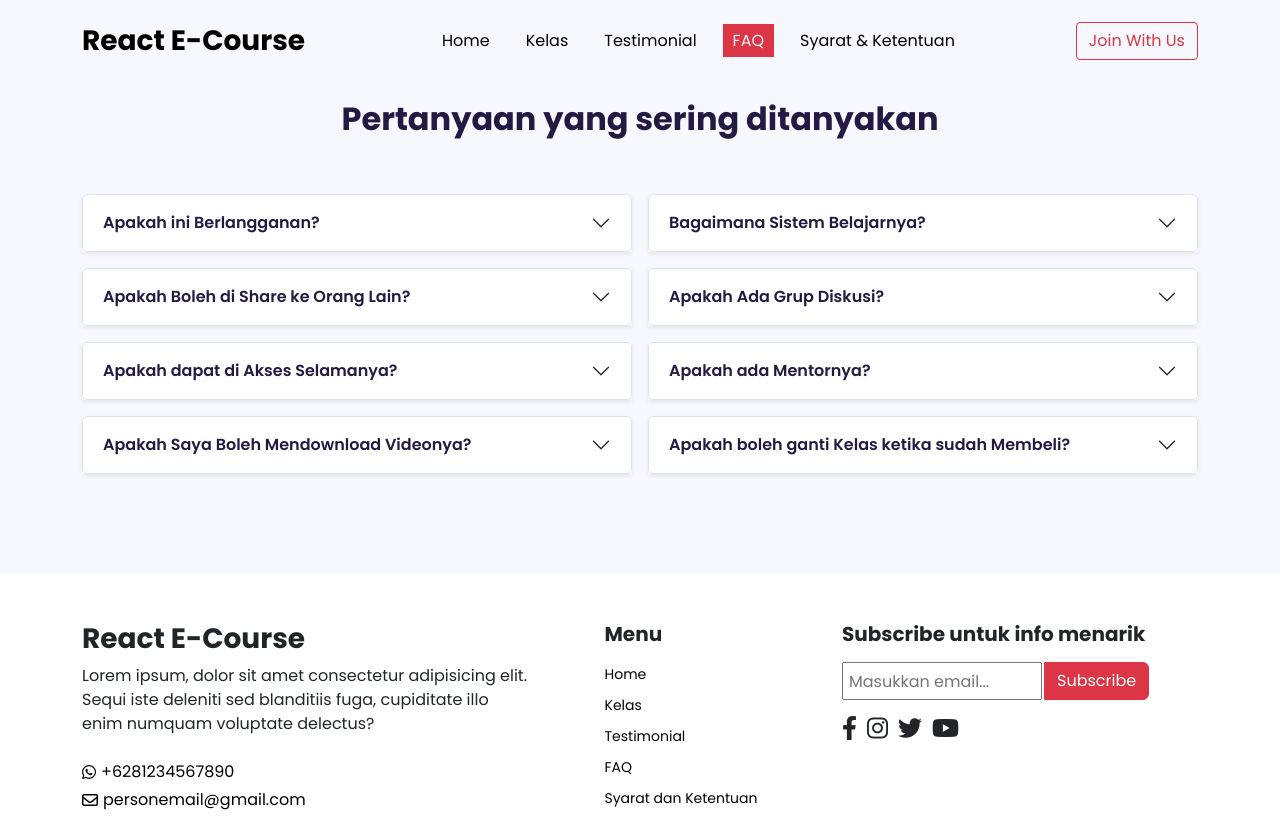
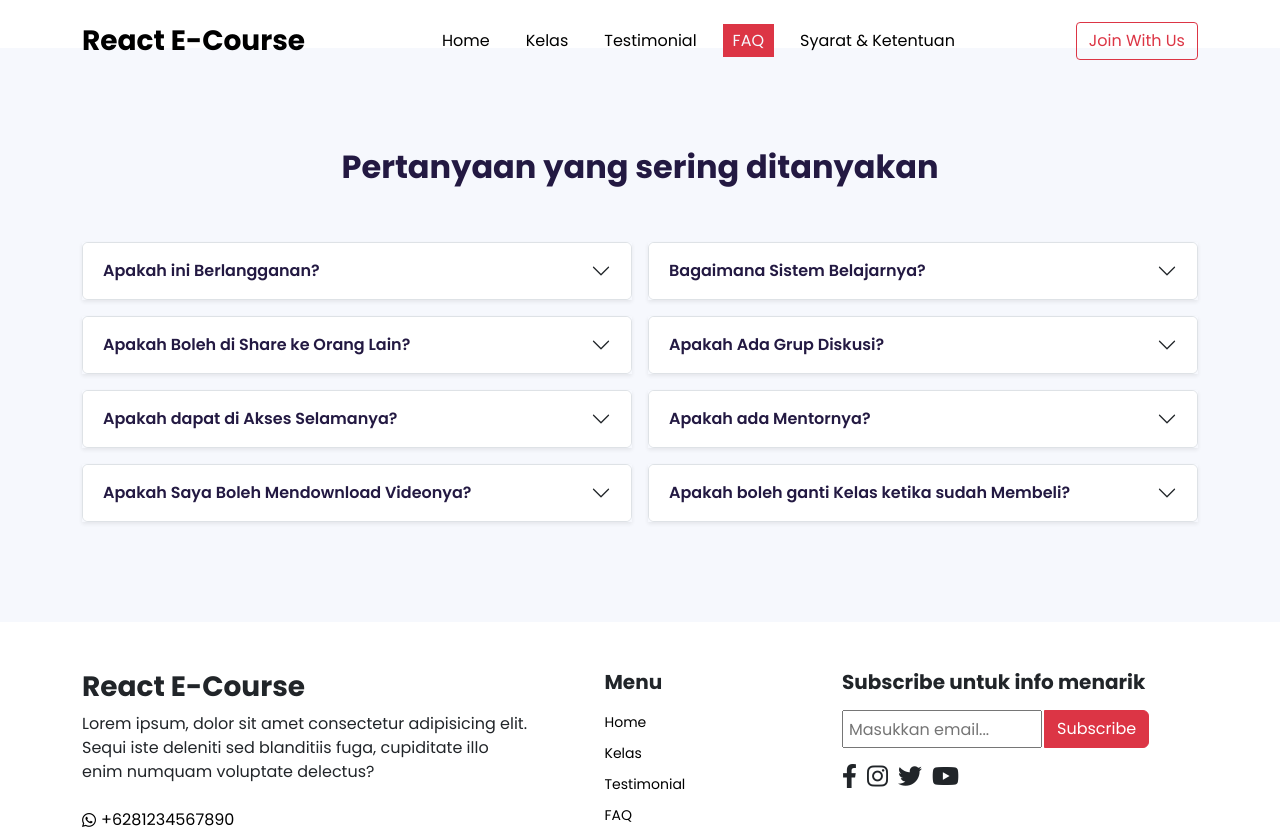
Before and after one commit to mhdryan09/react-web-course, a React (Vite) app: page /faq in a window 1280 px wide. Shown: the top 829 px of the page. Built offline with nearby package versions, Linux system fonts and the light colour scheme.

Commit message:
Menambahkan style pada Halaman FAQ

```diff
--- a/src/pages/FaqPage.jsx
+++ b/src/pages/FaqPage.jsx
@@ -2,7 +2,7 @@ import FaqComponent from '../components/FaqComponent';
 
 const FaqPage = () => {
   return (
-    <div>
+    <div className='pt-5'>
       <FaqComponent />
     </div>
   );
```
